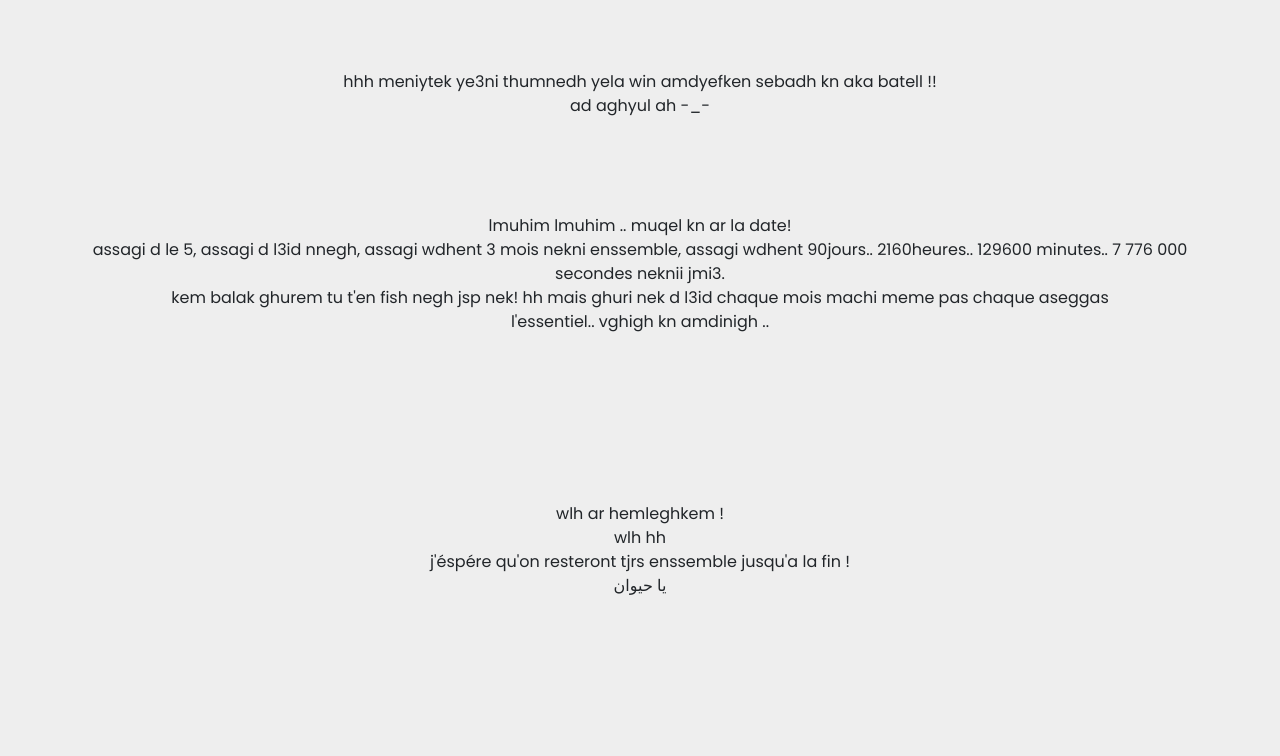
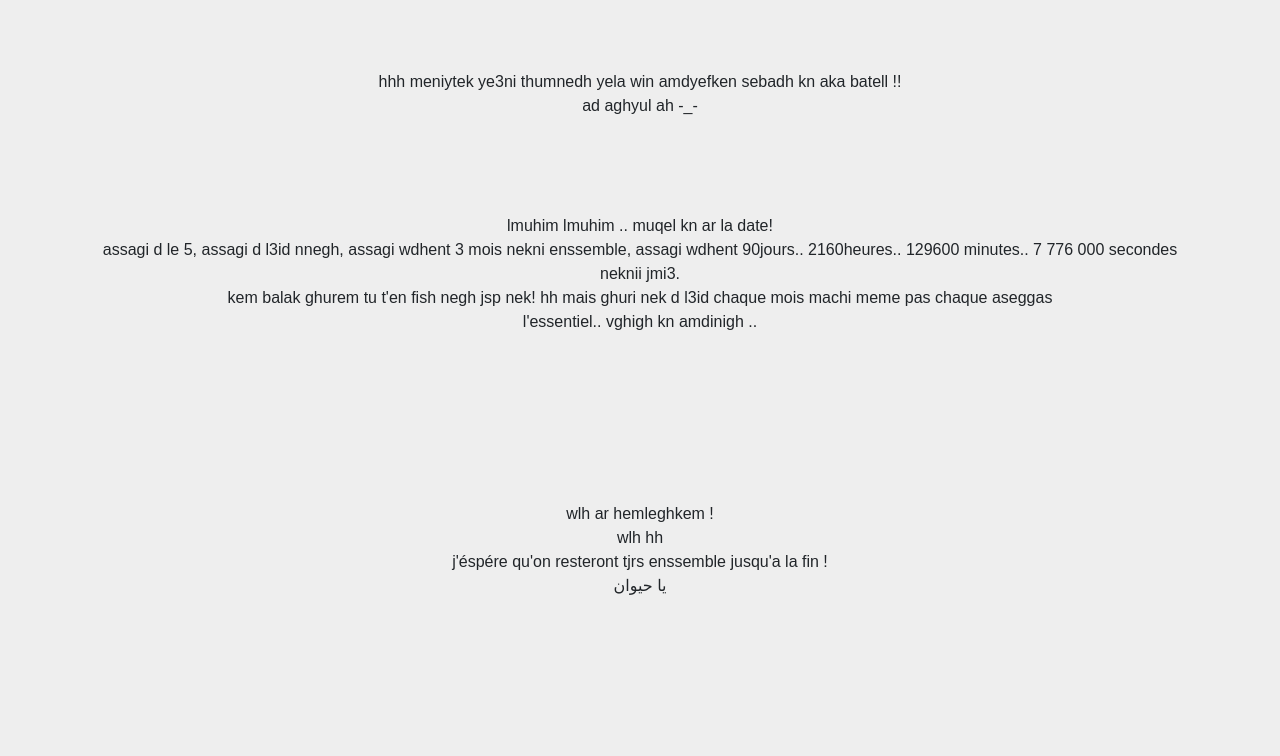
Before and after one commit to gcislam/surpise4, a plain HTML site: page surp.html in a window 1280 px wide. Shown: the top 756 px of the page. Drawn offline with Linux system fonts and the light colour scheme; a web font is replaced by a local one.

Commit message:
Update surp.css

```diff
--- a/css/surp.css
+++ b/css/surp.css
@@ -11,7 +11,7 @@ body {
   width: 100%; }
   .surprise p {
     margin: 70px 0 0;
-    font-family: "Poppins"; }
+    font-family: sans-serif; }
   .surprise img {
     width: 100%;
     margin: auto; }
```
